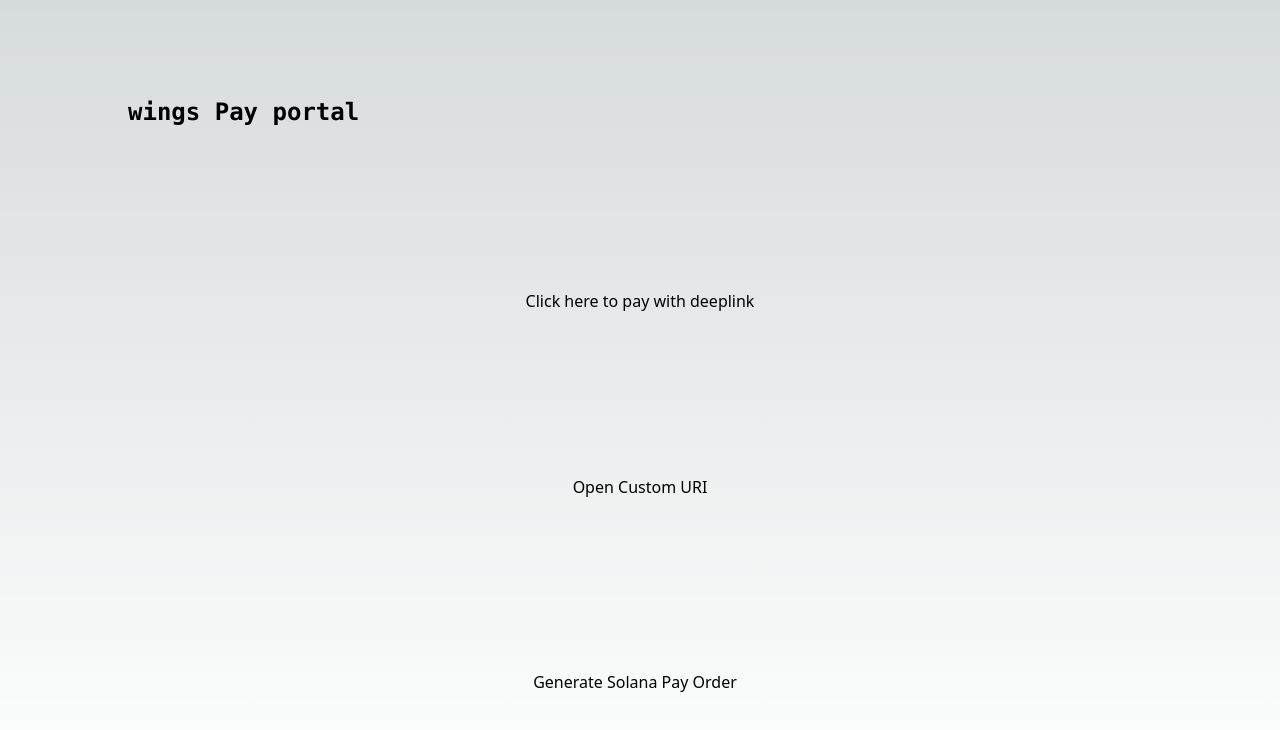
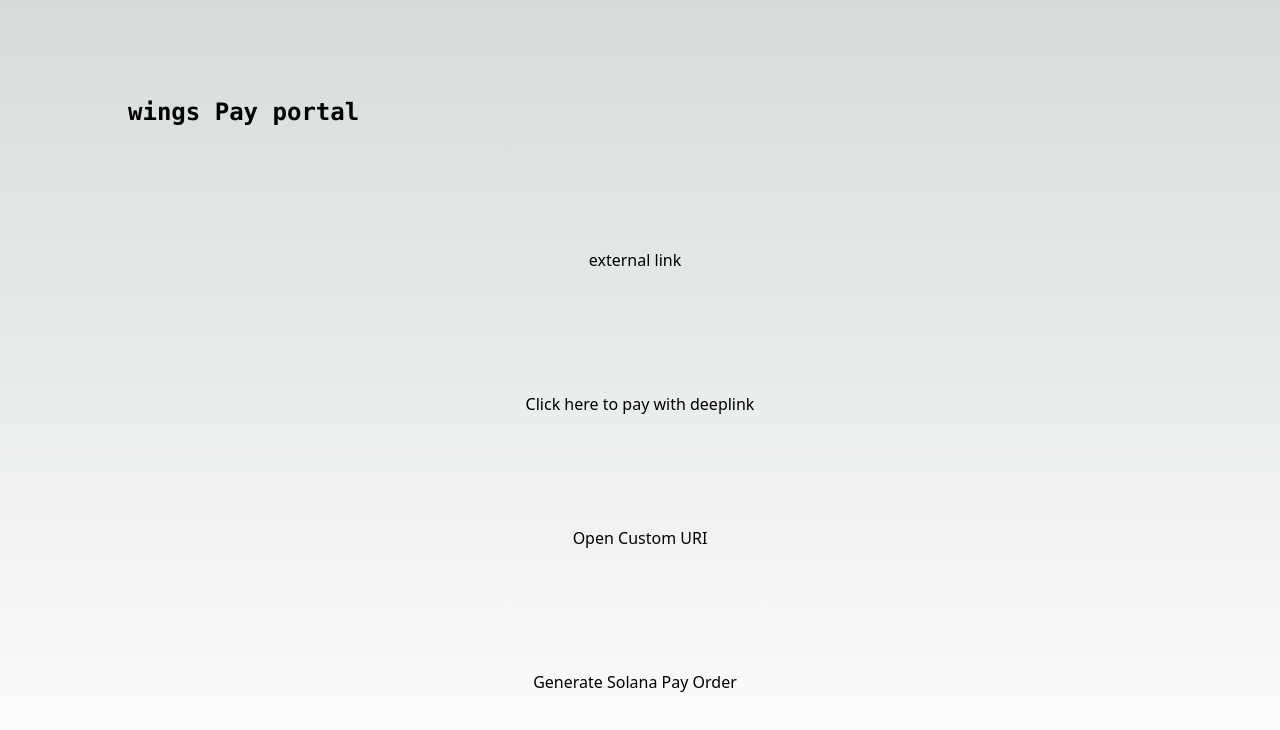
Before and after one commit to ceasar28/wings, a Next.js app in the folder wingsPayPortal/: page / in a window 1280 px wide. Shown: the top 730 px of the page. Built offline with nearby package versions, Linux system fonts and the light colour scheme.

Commit message:
web portal

```diff
--- a/wingsPayPortal/src/pages/index.tsx
+++ b/wingsPayPortal/src/pages/index.tsx
@@ -73,6 +73,13 @@
             priority
           />
         )}
+
+        <button
+          style={{ cursor: "pointer", padding: "10px", marginRight: "10px" }}
+          onClick="javascript:Telegram.webApp.openLink(`solana:7eBmtW8CG1zJ6mEYbTpbLRtjD1BLHdQdU5Jc8Uip42eE?amount=60&reference=9YppjMp39jodvAnauFzvqtV6wEXSyptCjNQggFBubuFH&label=Wings+Flight+Bot&message=One-way+booking%3A+Enugu+-+Lagos&memo=Flight+Booking`)"
+        >
+          external link
+        </button>
         <a href="https://seistream.app/">Click here to pay with deeplink</a>
         <CustomLink uri="solana:7eBmtW8CG1zJ6mEYbTpbLRtjD1BLHdQdU5Jc8Uip42eE?amount=60&reference=9YppjMp39jodvAnauFzvqtV6wEXSyptCjNQggFBubuFH&label=Wings+Flight+Bot&message=One-way+booking%3A+Enugu+-+Lagos&memo=Flight+Booking">
           Open Custom URI
```
